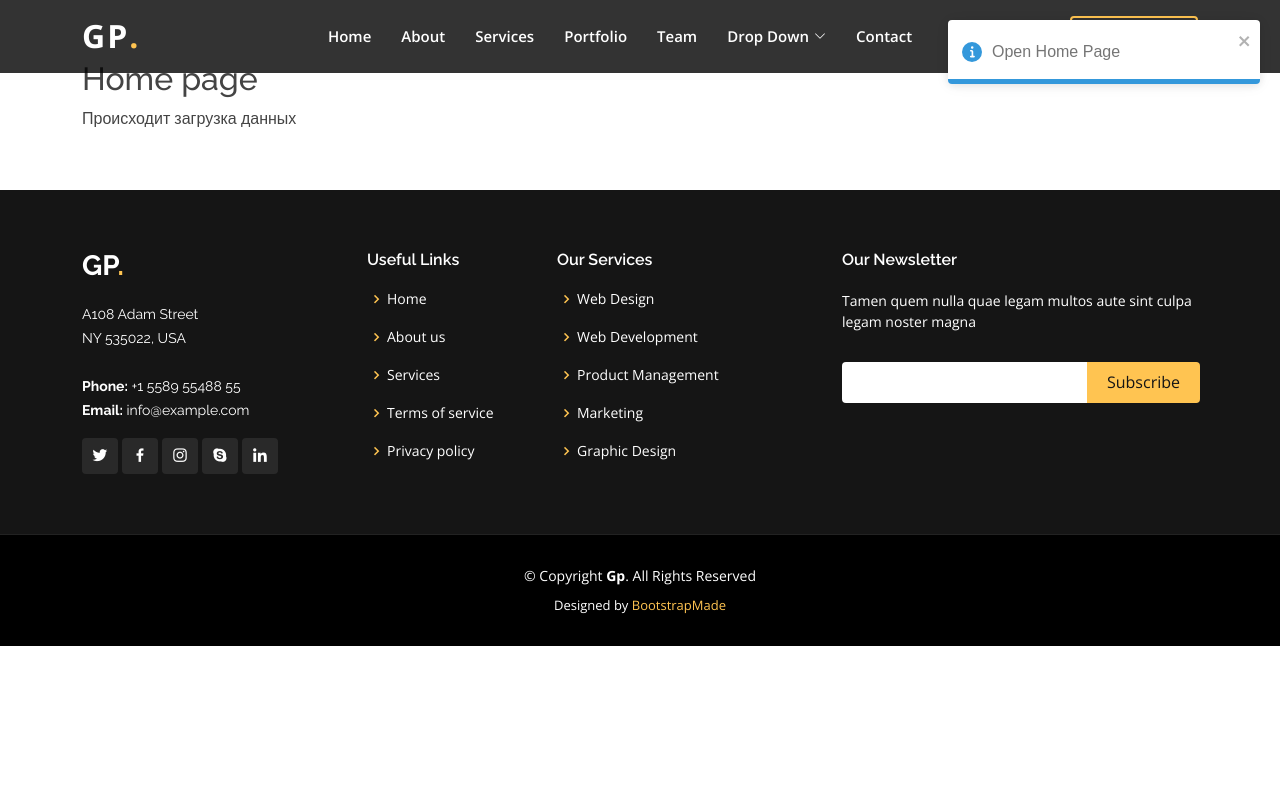
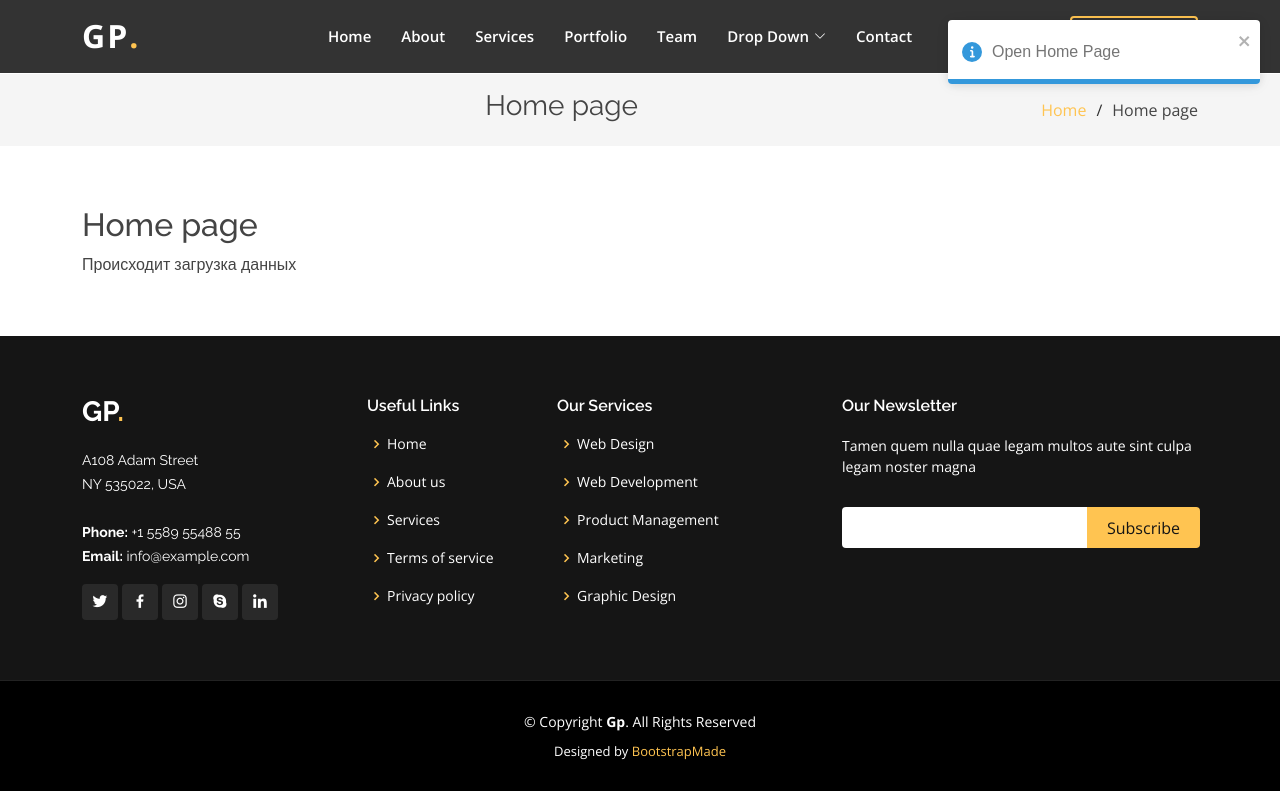
Before and after one commit to JuliaOrel/React, a Vue app in the folder HW_3helloApi/front_api/: page / in a window 1280 px wide. Built offline with nearby package versions, Linux system fonts and the light colour scheme.

Commit message:
design template_home

```diff
--- a/HW_3helloApi/front_api/src/views/HomeView.vue
+++ b/HW_3helloApi/front_api/src/views/HomeView.vue
@@ -2,14 +2,16 @@
 import {onMounted} from "vue";
 import {toast} from "vue3-toastify";
 import HoroscopeApi from "@/components/HoroscopeApi/HoroscopeApi.vue";
+import SiteBreadcrumbs from "@/layout/SiteBreadcrumbs.vue";
 
-
+const pageTitle="Home page"
 onMounted(() =>{
     toast.info("Open Home Page")
 })
 </script>
 
 <template>
+    <SiteBreadcrumbs :pageTitle=pageTitle></SiteBreadcrumbs>
     <section class="inner-page">
         <div class="container">
             <h2>
```
